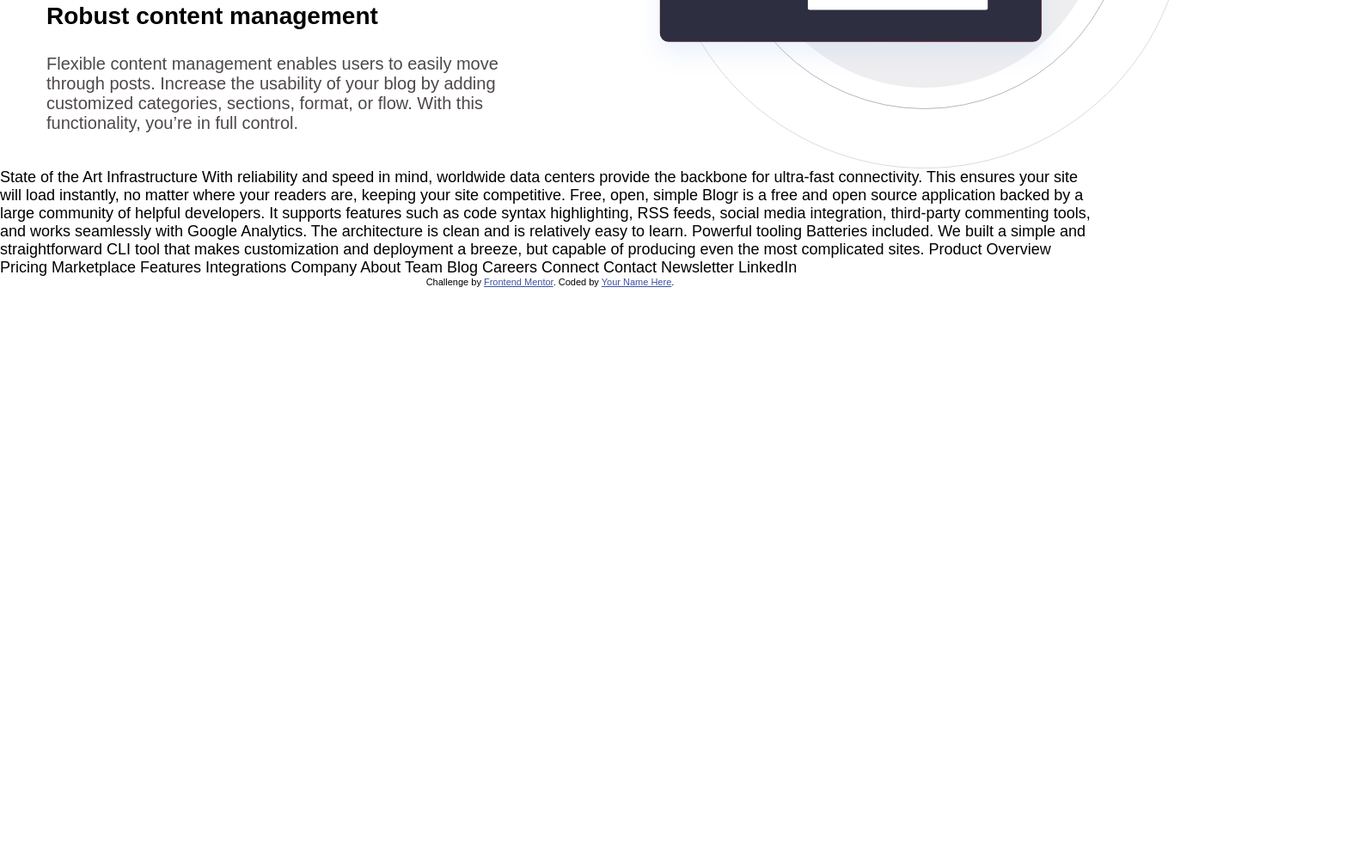
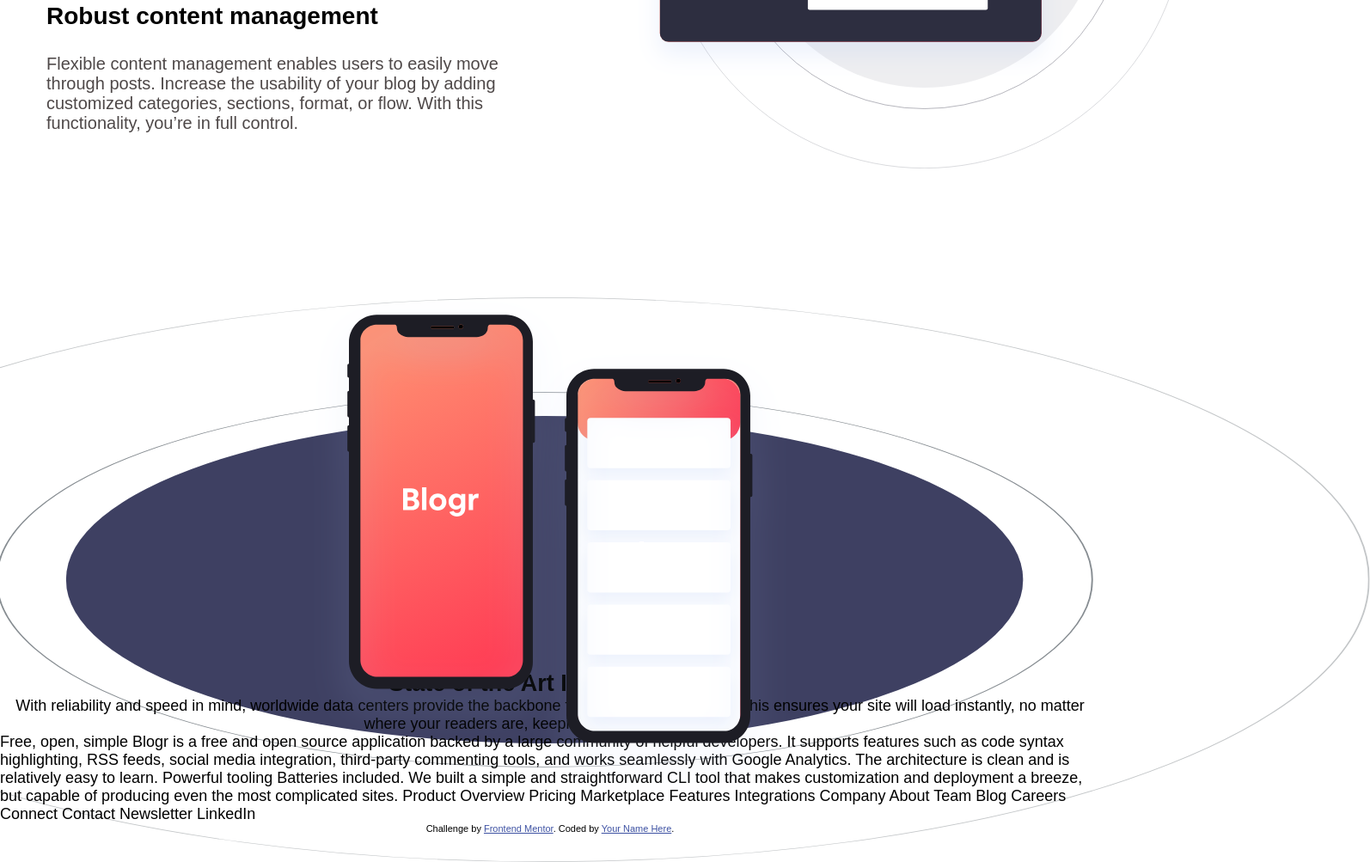
Before and after one commit to Astilion/blogr-landing-page-main, a plain HTML site: page index.html in a window 1280 px wide. Shown: the part 1203-2206 px from the top of the page at 86% size, 1594 px wide, since content can reach past the window. Before the commit the page ends 1537 px from the top, so only its background shows below. Drawn offline with Linux system fonts and the light colour scheme.

Commit message:
started overview section

```diff
--- a/index.html
+++ b/index.html
@@ -94,13 +94,28 @@
         </div>
     </div>
 </section>
+ <section class="overview">
+    <div class="overview__phones">
+        <img src="./src/images/illustration-phones.svg" alt="">
+    </div>
+    <div class="overview__background">
+        <img src="./src/images/bg-pattern-circles.svg" alt="">
+    </div>
+    <div class="overview__text-container">
+        <h2 class="Overview__h2">  State of the Art Infrastructure</h2>
+        <p class="overview__text">  With reliability and speed in mind, worldwide data centers provide the backbone for ultra-fast connectivity.
+            This ensures your site will load instantly, no matter where your readers are, keeping your site competitive.</p>
+    </div>
+
+</section>
+
+
 </main>
 
 
 
-  State of the Art Infrastructure
-  With reliability and speed in mind, worldwide data centers provide the backbone for ultra-fast connectivity.
-  This ensures your site will load instantly, no matter where your readers are, keeping your site competitive.
+
+
 
   Free, open, simple
   Blogr is a free and open source application backed by a large community of helpful developers. It supports
--- /dev/null
+++ b/src/sass/_overview.scss
@@ -0,0 +1,30 @@
+.overview {
+    position: relative;
+    display: flex;
+    flex-direction: column;
+    justify-content: center;
+    align-items: center;
+    text-align: center;
+    flex-wrap: wrap;
+    width: 100%;
+    &__phones {
+        img {
+            position: relative;
+            width: 100%;
+            top: 150px;
+        }
+    }
+    &__background {
+        img {
+            width: 150%;
+            height: 100%;
+            left: 0;
+            top: 150px;
+            transform: translate(-17%, 0);
+            background-color: #fff;
+            position: absolute;
+            z-index: -1;
+        }
+
+    }
+}
--- a/src/sass/index.scss
+++ b/src/sass/index.scss
@@ -1,5 +1,5 @@
 @forward 'nav.scss';
-@forward 'company.scss';
+@forward 'overview.scss';
 @forward 'footer.scss';
 @forward 'header.scss';
 @forward 'product.scss';
```
Also changed, not shown: dist/css/index.min.css, dist/css/main.min.css, src/sass/_company.scss (deleted), 2 other files.
